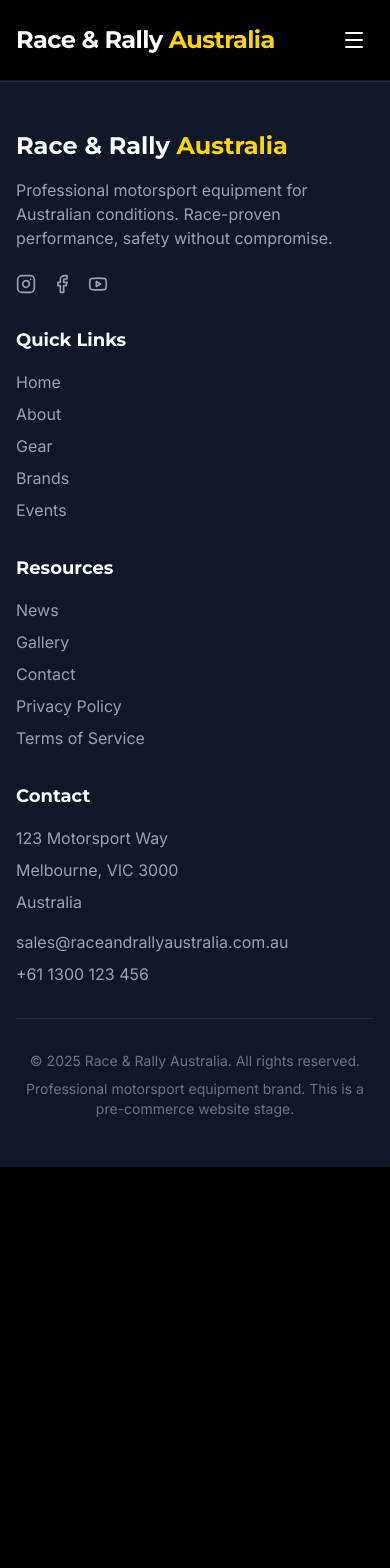
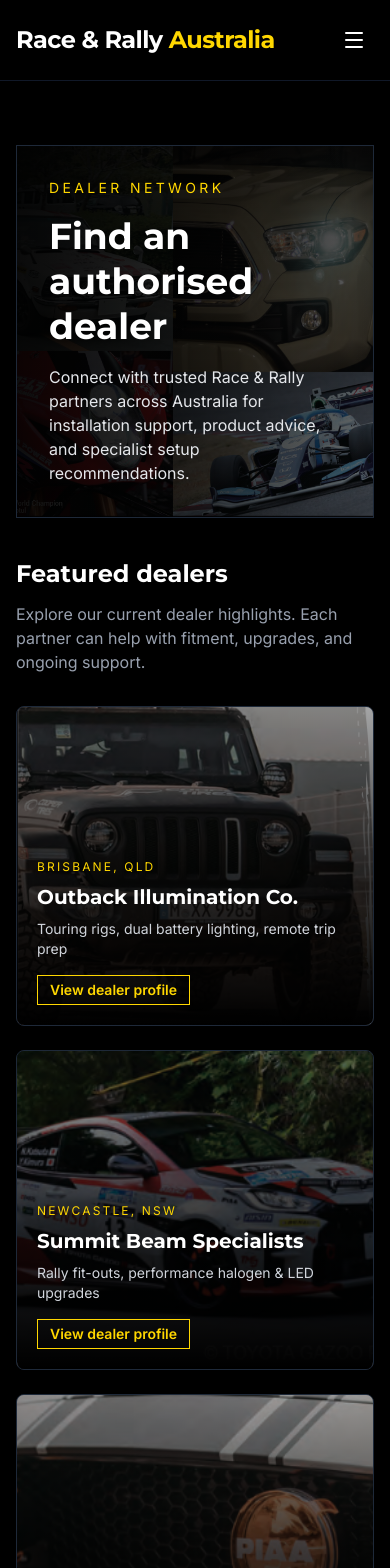
Before and after one commit to shawnurquhart/race_and_rally_au, a React (Vite) app: page /dealers in a window 390 px wide. Shown: the top 1568 px of the page. Before the commit the page ends 1167 px from the top, so only its background shows below. Built offline with nearby package versions, Linux system fonts and the light colour scheme.

Commit message:
adding menu items and items from meeting 25Mar

```diff
--- a/src/App.tsx
+++ b/src/App.tsx
@@ -9,6 +9,7 @@ import PIAACatalogPage from './pages/PIAACatalogPage';
 import AboutPage from './pages/AboutPage';
 import BrandsPage from './pages/BrandsPage';
 import ContactPage from './pages/ContactPage';
+import DealersPage from './pages/DealersPage';
 import EventsPage from './pages/EventsPage';
 import GalleryPage from './pages/GalleryPage';
 import GearPage from './pages/GearPage';
@@ -52,6 +53,7 @@ function App() {
               <Route path="/events" element={<EventsPage />} />
               <Route path="/news" element={<NewsPage />} />
               <Route path="/gallery" element={<GalleryPage />} />
+              <Route path="/dealers" element={<DealersPage />} />
               <Route path="/contact" element={<ContactPage />} />
               <Route path="/shop" element={<ShopPage />} />
               <Route path="/cart" element={<CartPage />} />
--- a/src/components/Navigation.tsx
+++ b/src/components/Navigation.tsx
@@ -3,6 +3,7 @@ import { Menu, ShoppingCart, X } from 'lucide-react';
 import { Link } from 'react-router-dom';
 import { useAdminAuth } from '@/auth/AdminAuthContext';
 import { CART_UPDATED_EVENT, cartService } from '@/services/cartService';
+import { ADMIN_SETTINGS_UPDATED_EVENT, adminSettingsService } from '@/services/adminSettingsService';
 
 interface NavItem {
   label: string;
@@ -13,29 +14,38 @@ interface NavItem {
 const Navigation: React.FC = () => {
   const [isOpen, setIsOpen] = useState(false);
   const [cartItemCount, setCartItemCount] = useState(() => cartService.getItemCount());
+  const [menuSettings, setMenuSettings] = useState(() => adminSettingsService.get());
   const { isAuthenticated, logout } = useAdminAuth();
 
   React.useEffect(() => {
     const syncCartCount = () => setCartItemCount(cartService.getItemCount());
+    const syncMenuSettings = () => setMenuSettings(adminSettingsService.get());
     syncCartCount();
+    syncMenuSettings();
 
     window.addEventListener(CART_UPDATED_EVENT, syncCartCount);
+    window.addEventListener(ADMIN_SETTINGS_UPDATED_EVENT, syncMenuSettings);
     window.addEventListener('storage', syncCartCount);
+    window.addEventListener('storage', syncMenuSettings);
 
     return () => {
       window.removeEventListener(CART_UPDATED_EVENT, syncCartCount);
+      window.removeEventListener(ADMIN_SETTINGS_UPDATED_EVENT, syncMenuSettings);
       window.removeEventListener('storage', syncCartCount);
+      window.removeEventListener('storage', syncMenuSettings);
     };
   }, []);
 
   const navItems: NavItem[] = [
     { label: 'Home', href: '/' },
     { label: 'About', href: '/about' },
-    { label: 'Gear', href: '/gear' },
-    { label: 'Brands', href: '/brands' },
+    ...(menuSettings.showGearOnMenu ? [{ label: 'Gear', href: '/gear' }] : []),
+    ...(menuSettings.showBrandsOnMenu ? [{ label: 'Brands', href: '/brands' }] : []),
+    { label: 'PIAA', href: '/brands/piaa' },
+    { label: 'Gallery', href: '/gallery' },
     { label: 'Events', href: '/events' },
     { label: 'News', href: '/news' },
-    { label: 'Gallery', href: '/gallery' },
+    { label: 'Dealers', href: '/dealers' },
     { label: 'Contact', href: '/contact' },
     { label: 'Shop', href: '/shop' },
     { label: `Cart (${cartItemCount})`, href: '/cart' },
--- /dev/null
+++ b/src/pages/DealersPage.tsx
@@ -0,0 +1,123 @@
+import React from 'react';
+
+interface DealerCard {
+  name: string;
+  region: string;
+  specialties: string;
+  imageUrl: string;
+}
+
+const dealerHeroImage = new URL('../assets/graphics/piaa/piaa_page_2.PNG', import.meta.url).href;
+
+const dealerCards: DealerCard[] = [
+  {
+    name: 'Outback Illumination Co.',
+    region: 'Brisbane, QLD',
+    specialties: 'Touring rigs, dual battery lighting, remote trip prep',
+    imageUrl: new URL('../assets/graphics/piaa/piaa_jeep_1.PNG', import.meta.url).href,
+  },
+  {
+    name: 'Summit Beam Specialists',
+    region: 'Newcastle, NSW',
+    specialties: 'Rally fit-outs, performance halogen & LED upgrades',
+    imageUrl: new URL('../assets/graphics/piaa/piaa_gazoo_1.PNG', import.meta.url).href,
+  },
+  {
+    name: 'Redline Lighting Garage',
+    region: 'Melbourne, VIC',
+    specialties: 'Street and track setups, driving light tuning',
+    imageUrl: new URL('../assets/graphics/piaa/piaa_grille_1.PNG', import.meta.url).href,
+  },
+  {
+    name: 'Frontier 4x4 Electrical',
+    region: 'Perth, WA',
+    specialties: 'Off-road bars, roof systems, dust-proof wiring',
+    imageUrl: new URL('../assets/graphics/piaa/piaa_jeep_2.PNG', import.meta.url).href,
+  },
+  {
+    name: 'Coastal Drive Solutions',
+    region: 'Gold Coast, QLD',
+    specialties: 'Marine-ready harnessing, corrosion-safe installs',
+    imageUrl: new URL('../assets/graphics/piaa/piaa_page_1.PNG', import.meta.url).href,
+  },
+  {
+    name: 'Iron Ridge Auto Electrics',
+    region: 'Townsville, QLD',
+    specialties: 'Mining fleet light bars, heavy-duty cab lighting',
+    imageUrl: new URL('../assets/graphics/piaa/piaa_lamp_tech_4_lrg.PNG', import.meta.url).href,
+  },
+  {
+    name: 'Track & Trail Dynamics',
+    region: 'Adelaide, SA',
+    specialties: 'ATV and buggy lighting systems, custom brackets',
+    imageUrl: new URL('../assets/graphics/piaa/piaa_gazoo_2_lrg.PNG', import.meta.url).href,
+  },
+  {
+    name: 'Northern Beacon Works',
+    region: 'Darwin, NT',
+    specialties: 'Emergency and defence vehicle integration',
+    imageUrl: new URL('../assets/graphics/piaa/piaa_page_3.PNG', import.meta.url).href,
+  },
+];
+
+const DealersPage: React.FC = () => {
+  return (
+    <div className="min-h-screen bg-black">
+      <section className="section-padding bg-black">
+        <div className="container-narrow px-4 md:px-6">
+          <div
+            className="relative overflow-hidden border border-gray-800 min-h-[280px] md:min-h-[360px] mb-10"
+            style={{
+              backgroundImage: `linear-gradient(120deg, rgba(0,0,0,0.9), rgba(0,0,0,0.55)), url(${dealerHeroImage})`,
+              backgroundSize: 'cover',
+              backgroundPosition: 'center',
+            }}
+          >
+            <div className="absolute inset-0 bg-gradient-to-r from-black/70 to-transparent" />
+            <div className="relative z-10 p-8 md:p-12 max-w-3xl">
+              <p className="text-motorsport-yellow text-sm uppercase tracking-[0.24em] mb-4">Dealer Network</p>
+              <h1 className="text-4xl md:text-5xl font-heading font-bold leading-tight mb-4">Find an authorised dealer</h1>
+              <p className="text-gray-200 text-base md:text-lg max-w-2xl">
+                Connect with trusted Race & Rally partners across Australia for installation support, product advice,
+                and specialist setup recommendations.
+              </p>
+            </div>
+          </div>
+
+          <div className="mb-8">
+            <h2 className="text-2xl md:text-3xl font-heading font-bold mb-3">Featured dealers</h2>
+            <p className="text-gray-400 max-w-3xl">
+              Explore our current dealer highlights. Each partner can help with fitment, upgrades, and ongoing support.
+            </p>
+          </div>
+
+          <div className="grid grid-cols-1 md:grid-cols-2 xl:grid-cols-4 gap-6">
+            {dealerCards.map((dealer) => (
+              <article
+                key={dealer.name}
+                className="group relative overflow-hidden rounded-lg border border-gray-800 bg-gray-900 min-h-[320px]"
+              >
+                <div
+                  className="absolute inset-0 bg-cover bg-center transition-transform duration-500 group-hover:scale-105"
+                  style={{ backgroundImage: `url(${dealer.imageUrl})` }}
+                />
+                <div className="absolute inset-0 bg-gradient-to-t from-black via-black/75 to-black/35 group-hover:from-black/95 group-hover:via-black/70" />
+
+                <div className="relative z-10 flex h-full flex-col justify-end p-5">
+                  <p className="text-xs uppercase tracking-[0.18em] text-motorsport-yellow mb-2">{dealer.region}</p>
+                  <h3 className="text-xl font-heading font-bold text-white mb-2">{dealer.name}</h3>
+                  <p className="text-sm text-gray-300 mb-4">{dealer.specialties}</p>
+                  <button className="inline-flex w-fit items-center border border-motorsport-yellow px-3 py-1 text-sm font-semibold text-motorsport-yellow transition-colors group-hover:bg-motorsport-yellow group-hover:text-black">
+                    View dealer profile
+                  </button>
+                </div>
+              </article>
+            ))}
+          </div>
+        </div>
+      </section>
+    </div>
+  );
+};
+
+export default DealersPage;
--- a/src/pages/PIAAApplicationsPage.tsx
+++ b/src/pages/PIAAApplicationsPage.tsx
@@ -1,7 +1,20 @@
 import React from 'react';
 import PIAASectionPageShell from '@/components/piaa/PIAASectionPageShell';
 
-const builds = ['4WD Builds', 'Rally Cars', 'Touring Setups', 'Daily Driver Examples'];
+const builds = [
+  'Automotive',
+  '4x4 Off-road',
+  'Moto - Touring',
+  'Motorsport',
+  'Agricultural',
+  'ATV - Buggies',
+  'Custom Applications',
+  'Defence',
+  'Emergency Services',
+  'Mining',
+  'Trucking',
+  'Marine',
+];
 
 const PIAAApplicationsPage: React.FC = () => {
   return (
--- a/src/services/adminSettingsService.ts
+++ b/src/services/adminSettingsService.ts
@@ -1,15 +1,20 @@
 const STORAGE_KEY = 'rra_admin_settings_v1';
+export const ADMIN_SETTINGS_UPDATED_EVENT = 'rra_admin_settings_updated';
 
 export interface AdminUploadSettings {
   smallProductDisplaySizePx: number;
   productDetailDisplaySizePx: number;
   maxImageSizeKb: number;
+  showGearOnMenu: boolean;
+  showBrandsOnMenu: boolean;
 }
 
 const DEFAULT_SETTINGS: AdminUploadSettings = {
   smallProductDisplaySizePx: 100,
   productDetailDisplaySizePx: 400,
   maxImageSizeKb: 200,
+  showGearOnMenu: true,
+  showBrandsOnMenu: true,
 };
 
 const clamp = (value: number, min: number, max: number): number => Math.min(max, Math.max(min, value));
@@ -18,6 +23,8 @@ const sanitize = (value: Partial<AdminUploadSettings> | null | undefined): Admin
   smallProductDisplaySizePx: clamp(Number(value?.smallProductDisplaySizePx ?? DEFAULT_SETTINGS.smallProductDisplaySizePx), 60, 300),
   productDetailDisplaySizePx: clamp(Number(value?.productDetailDisplaySizePx ?? DEFAULT_SETTINGS.productDetailDisplaySizePx), 180, 900),
   maxImageSizeKb: clamp(Number(value?.maxImageSizeKb ?? DEFAULT_SETTINGS.maxImageSizeKb), 80, 2048),
+  showGearOnMenu: value?.showGearOnMenu ?? DEFAULT_SETTINGS.showGearOnMenu,
+  showBrandsOnMenu: value?.showBrandsOnMenu ?? DEFAULT_SETTINGS.showBrandsOnMenu,
 });
 
 export const adminSettingsService = {
@@ -38,6 +45,7 @@ export const adminSettingsService = {
   update(next: Partial<AdminUploadSettings>): AdminUploadSettings {
     const merged = sanitize({ ...this.get(), ...next });
     localStorage.setItem(STORAGE_KEY, JSON.stringify(merged));
+    window.dispatchEvent(new CustomEvent(ADMIN_SETTINGS_UPDATED_EVENT, { detail: merged }));
     return merged;
   },
 
```
Also changed, not shown: src/pages/admin/AdminSettingsPage.tsx (+45 -1 lines).
